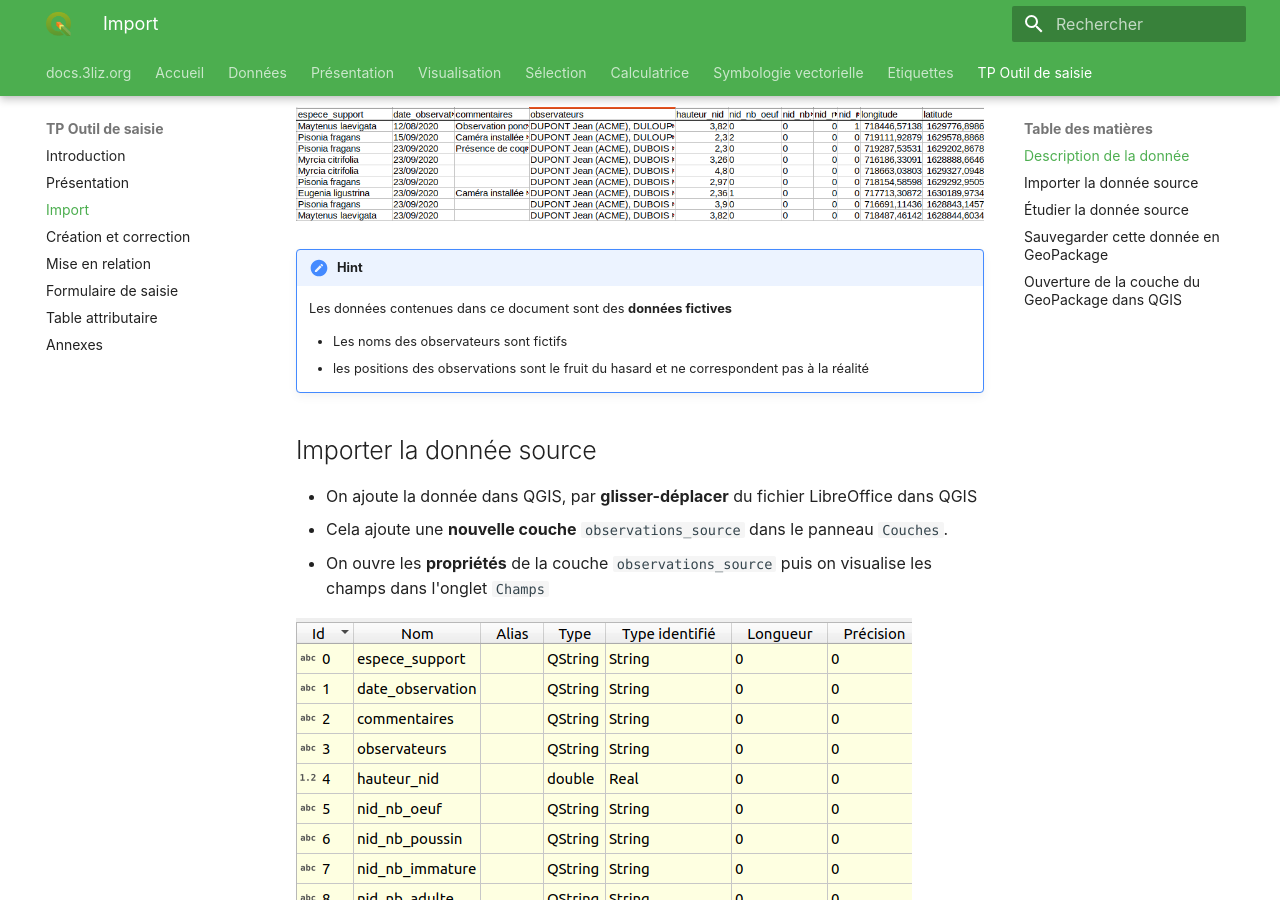
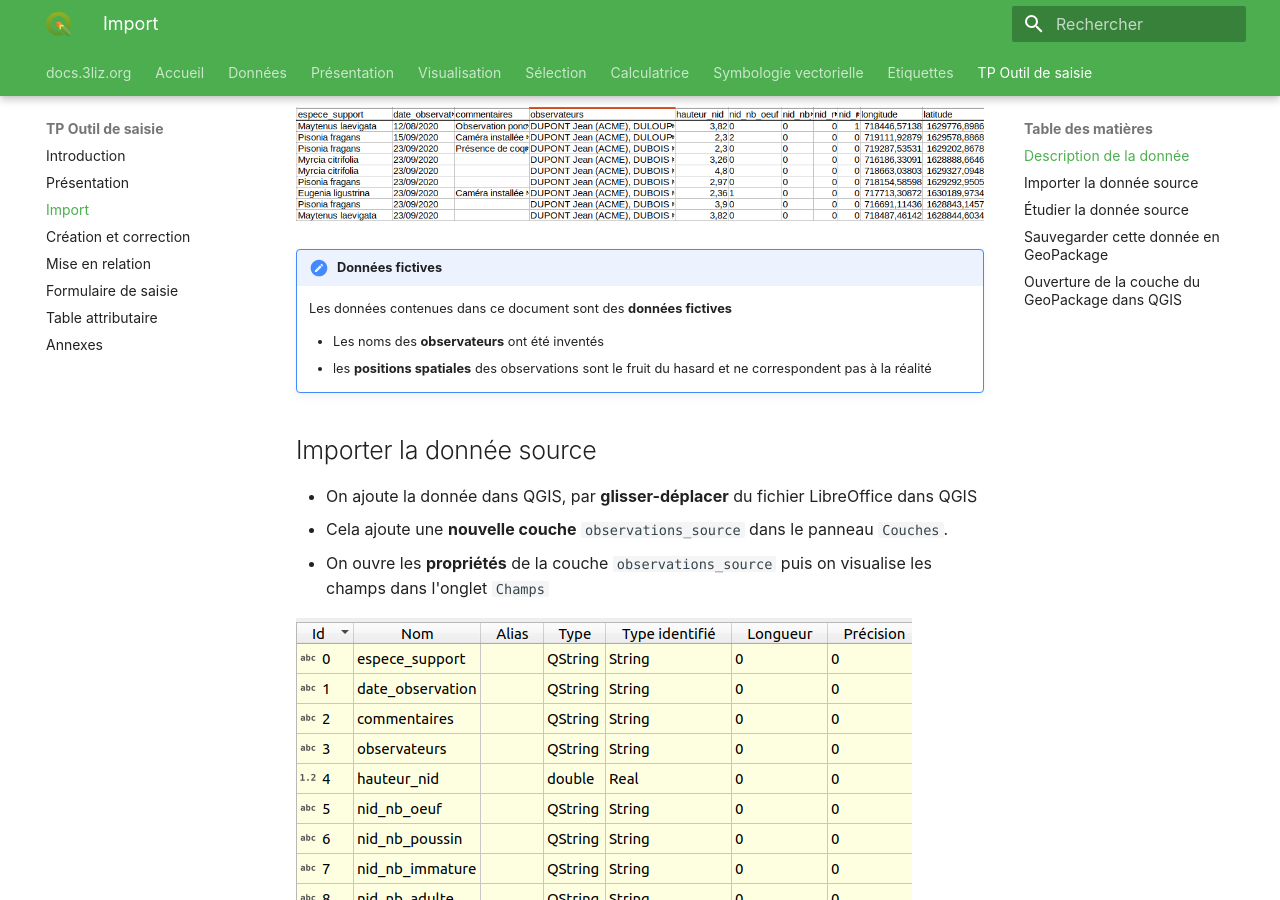
Before and after one commit to 3liz/formation-qgis-expressions, an MkDocs documentation site: the page built from docs/tp_import.md, in a window 1280 px wide and 900 px high, scrolled down 348 px. Built offline with MkDocs 1.6.1 and Material for MkDocs 9.7.7, drawn with Linux system fonts in a browser that asks for light colours; nearby versions of some CDN libraries.

Commit message:
Follow up previous commit

```diff
--- a/docs/tp_import.md
+++ b/docs/tp_import.md
@@ -12,13 +12,13 @@ Voici un aperçu des données du fichier :
 
 ![bg contain](media/fichier_libre_office_source.png)
 
-!!! hint
+!!! hint "Données fictives"
 
     Les données contenues dans ce document sont des **données fictives**
 
-    * Les noms des observateurs sont fictifs
-    * les positions des observations sont le fruit du hasard et ne correspondent
-      pas à la réalité
+    * Les noms des **observateurs** ont été inventés
+    * les **positions spatiales** des observations sont le fruit du hasard
+      et ne correspondent pas à la réalité
 
 ## Importer la donnée source
 
```
